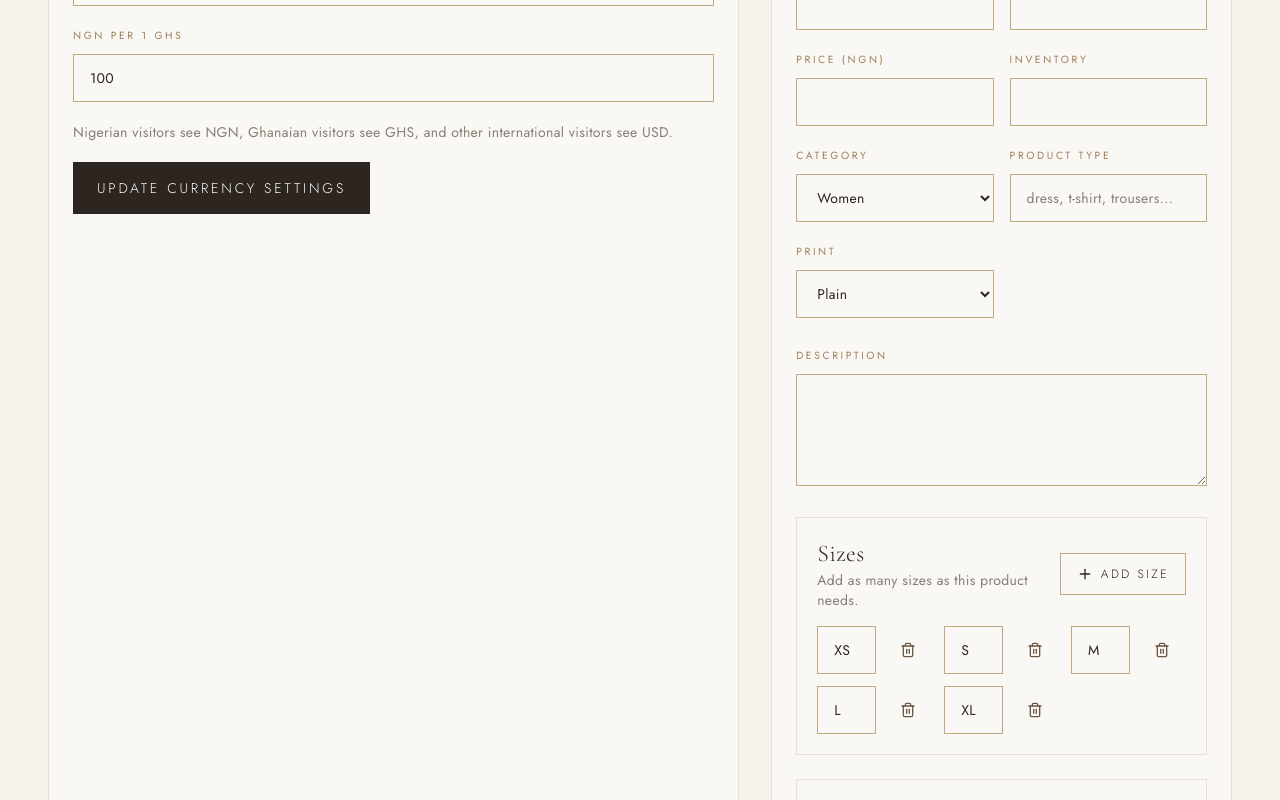
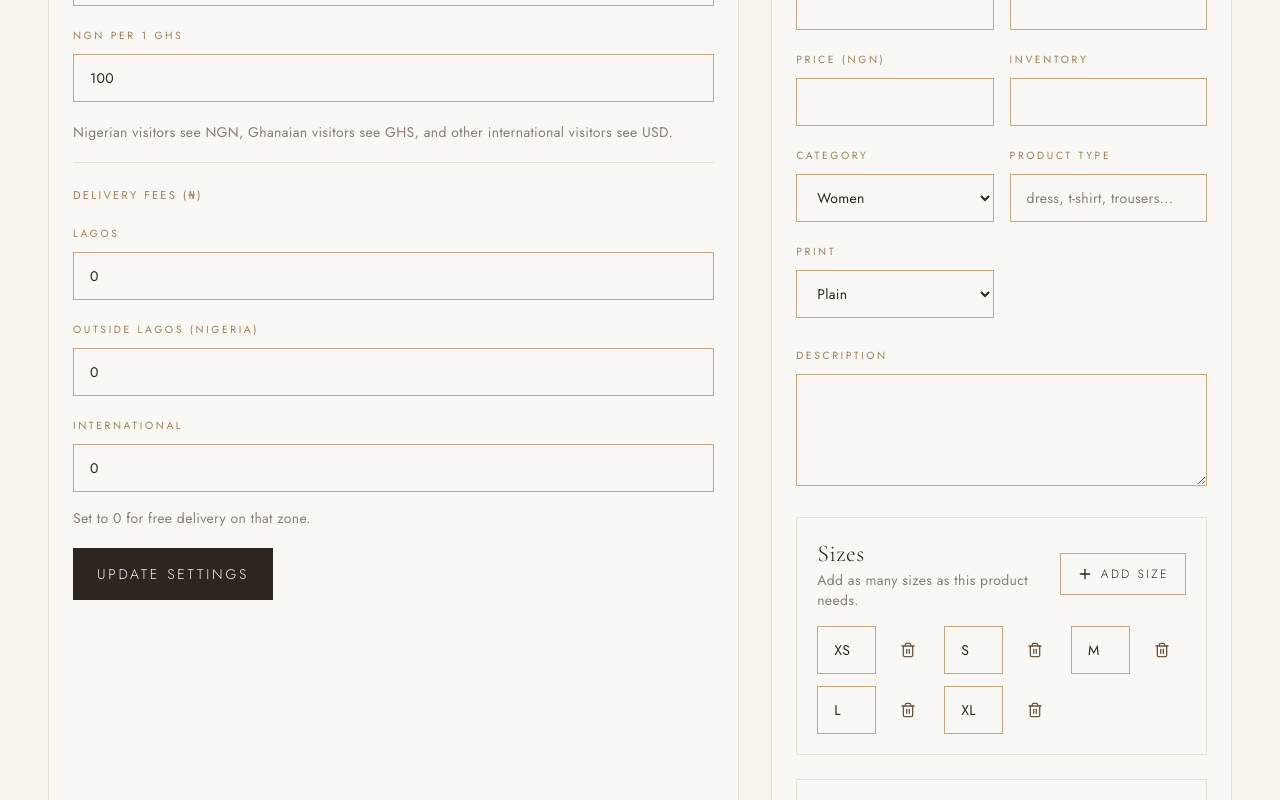
Before and after one commit to Caleboc1/e-com, a Next.js app: page /admin in a window 1280 px wide. Shown: the part 552-1352 px from the top of the page. Built offline with nearby package versions, Linux system fonts and the light colour scheme; no server answers; the database is empty; sample sign-in values are in the browser's storage.

Commit message:
feat: delivery and updates

```diff
--- a/app/api/paystack/initialize/route.ts
+++ b/app/api/paystack/initialize/route.ts
@@ -4,7 +4,7 @@ import { OrderStatus, type Prisma } from "@prisma/client";
 import { hasDatabaseUrl, prisma } from "@/lib/prisma";
 import { getStoreSettings } from "@/lib/store";
 import { getCurrencyForCountry } from "@/lib/storefront";
-import { getPaystackAmountInSubunits } from "@/lib/utils";
+import { getDeliveryFee, getPaystackAmountInSubunits } from "@/lib/utils";
 import type { CartItem, DeliveryDetails, OrderItem } from "@/types";
 
 export async function POST(request: Request) {
@@ -57,10 +57,12 @@ export async function POST(request: Request) {
     return NextResponse.json({ error: "Some cart items are no longer available." }, { status: 400 });
   }
 
-  const amount = cartItems.reduce((sum, item) => {
+  const itemsTotal = cartItems.reduce((sum, item) => {
     const product = productMap.get(item.productId);
     return sum + (product?.price ?? item.price) * item.quantity;
   }, 0);
+  const deliveryFee = getDeliveryFee(delivery.country, delivery.state, settings);
+  const amount = itemsTotal + deliveryFee;
   const chargedAmount = getPaystackAmountInSubunits(amount, currency, settings);
   const reference = `SAIIA_${Date.now()}`;
   const orderItems: OrderItem[] = cartItems.map((item) => {
--- a/components/admin/store-settings-form.tsx
+++ b/components/admin/store-settings-form.tsx
@@ -41,8 +41,28 @@ export function StoreSettingsForm({ settings }: { settings: StoreSettings }) {
       <p className="text-sm leading-7 text-text-muted">
         Nigerian visitors see NGN, Ghanaian visitors see GHS, and other international visitors see USD.
       </p>
+
+      <div className="border-t border-linen-dark pt-6">
+        <p className="mb-4 text-[0.7rem] uppercase tracking-[0.2em] text-clay-dark">Delivery Fees (₦)</p>
+        <div className="space-y-4">
+          <div className="space-y-2">
+            <Label htmlFor="lagosDeliveryFee">Lagos</Label>
+            <Input id="lagosDeliveryFee" name="lagosDeliveryFee" type="number" min="0" step="1" defaultValue={settings.lagosDeliveryFee} required />
+          </div>
+          <div className="space-y-2">
+            <Label htmlFor="nigeriaDeliveryFee">Outside Lagos (Nigeria)</Label>
+            <Input id="nigeriaDeliveryFee" name="nigeriaDeliveryFee" type="number" min="0" step="1" defaultValue={settings.nigeriaDeliveryFee} required />
+          </div>
+          <div className="space-y-2">
+            <Label htmlFor="internationalDeliveryFee">International</Label>
+            <Input id="internationalDeliveryFee" name="internationalDeliveryFee" type="number" min="0" step="1" defaultValue={settings.internationalDeliveryFee} required />
+          </div>
+        </div>
+        <p className="mt-3 text-sm leading-7 text-text-muted">Set to 0 for free delivery on that zone.</p>
+      </div>
+
       <Button type="submit" disabled={isPending}>
-        {isPending ? "Updating..." : "Update Currency Settings"}
+        {isPending ? "Updating..." : "Update Settings"}
       </Button>
     </form>
   );
--- a/components/store/checkout-client.tsx
+++ b/components/store/checkout-client.tsx
@@ -10,6 +10,7 @@ import { Input } from "@/components/ui/input";
 import { Label } from "@/components/ui/label";
 import { Textarea } from "@/components/ui/textarea";
 import { useStorefront } from "@/components/store/storefront-provider";
+import { getDeliveryFee } from "@/lib/utils";
 import type { DeliveryDetails } from "@/types";
 
 const DELIVERY_STORAGE_KEY = "saiia-delivery-details";
@@ -27,9 +28,10 @@ const emptyDetails: DeliveryDetails = {
 
 export function CheckoutClient({ paymentState }: { paymentState?: string }) {
   const { items, subtotal } = useCart();
-  const { currency, formatStorePrice } = useStorefront();
+  const { currency, settings, formatStorePrice } = useStorefront();
   const [details, setDetails] = useState<DeliveryDetails>(emptyDetails);
   const [detailsSaved, setDetailsSaved] = useState(false);
+  const [deliveryFee, setDeliveryFee] = useState<number | null>(null);
   const [isSubmitting, setIsSubmitting] = useState(false);
   const [errorMessage, setErrorMessage] = useState<string | null>(
     paymentState === "failed" ? "Payment was not completed. Review your details and try again." : null
@@ -54,13 +56,7 @@ export function CheckoutClient({ paymentState }: { paymentState?: string }) {
     }
   }, []);
 
-  const shippingMessage = useMemo(() => {
-    if (subtotal >= 150000) {
-      return "You qualify for free shipping.";
-    }
-
-    return `Add ${formatStorePrice(150000 - subtotal)} for free shipping.`;
-  }, [formatStorePrice, subtotal]);
+  const total = deliveryFee !== null ? subtotal + deliveryFee : subtotal;
 
   function updateField<K extends keyof DeliveryDetails>(key: K, value: DeliveryDetails[K]) {
     setDetails((current) => ({
@@ -73,6 +69,7 @@ export function CheckoutClient({ paymentState }: { paymentState?: string }) {
   function saveDetails(event: React.FormEvent<HTMLFormElement>) {
     event.preventDefault();
     window.localStorage.setItem(DELIVERY_STORAGE_KEY, JSON.stringify(details));
+    setDeliveryFee(getDeliveryFee(details.country, details.state, settings));
     setDetailsSaved(true);
     setErrorMessage(null);
   }
@@ -199,12 +196,27 @@ export function CheckoutClient({ paymentState }: { paymentState?: string }) {
             </div>
           </div>
 
-          <div className="space-y-2 border-t border-linen-dark pt-4">
+          <div className="space-y-3 border-t border-linen-dark pt-4">
             <div className="flex items-center justify-between text-sm">
               <span className="uppercase tracking-[0.18em] text-clay-dark">Subtotal</span>
               <span className="text-earth">{formatStorePrice(subtotal)}</span>
             </div>
-            <p className="text-sm text-text-muted">{shippingMessage}</p>
+            {deliveryFee !== null ? (
+              <div className="flex items-center justify-between text-sm">
+                <span className="uppercase tracking-[0.18em] text-clay-dark">Delivery</span>
+                <span className="text-earth">
+                  {deliveryFee === 0 ? "Free" : formatStorePrice(deliveryFee)}
+                </span>
+              </div>
+            ) : (
+              <p className="text-sm text-text-muted">Delivery fee will be shown after saving your details.</p>
+            )}
+            {deliveryFee !== null && (
+              <div className="flex items-center justify-between border-t border-linen-dark pt-3 text-sm font-medium">
+                <span className="uppercase tracking-[0.18em] text-charcoal">Total</span>
+                <span className="text-charcoal">{formatStorePrice(total)}</span>
+              </div>
+            )}
             {currency !== "NGN" ? (
               <p className="text-xs uppercase tracking-[0.14em] text-text-muted">
                 Prices are shown in {currency}. Paystack will charge {currency}.
--- a/lib/actions.ts
+++ b/lib/actions.ts
@@ -270,6 +270,9 @@ export async function updateStoreSettingsAction(
 
   const usdRate = Number(formData.get("usdRate") ?? 0);
   const ghsRate = Number(formData.get("ghsRate") ?? 0);
+  const lagosDeliveryFee = Number(formData.get("lagosDeliveryFee") ?? 0);
+  const nigeriaDeliveryFee = Number(formData.get("nigeriaDeliveryFee") ?? 0);
+  const internationalDeliveryFee = Number(formData.get("internationalDeliveryFee") ?? 0);
 
   if (!Number.isFinite(usdRate) || usdRate <= 0) {
     return actionError("Enter a valid USD rate.");
@@ -279,18 +282,36 @@ export async function updateStoreSettingsAction(
     return actionError("Enter a valid GHS rate.");
   }
 
+  if (!Number.isFinite(lagosDeliveryFee) || lagosDeliveryFee < 0) {
+    return actionError("Enter a valid Lagos delivery fee.");
+  }
+
+  if (!Number.isFinite(nigeriaDeliveryFee) || nigeriaDeliveryFee < 0) {
+    return actionError("Enter a valid Nigeria delivery fee.");
+  }
+
+  if (!Number.isFinite(internationalDeliveryFee) || internationalDeliveryFee < 0) {
+    return actionError("Enter a valid international delivery fee.");
+  }
+
   await prisma.storeSettings.upsert({
     where: {
       id: "default"
     },
     update: {
       usdRate,
-      ghsRate
+      ghsRate,
+      lagosDeliveryFee,
+      nigeriaDeliveryFee,
+      internationalDeliveryFee
     },
     create: {
       id: "default",
       usdRate,
-      ghsRate
+      ghsRate,
+      lagosDeliveryFee,
+      nigeriaDeliveryFee,
+      internationalDeliveryFee
     }
   });
 
--- a/lib/constants.ts
+++ b/lib/constants.ts
@@ -1,6 +1,7 @@
 export const NAV_LINKS = [
   { href: "/shop?category=women", label: "Women" },
   { href: "/shop?category=men", label: "Men" },
+  { href: "/shop?category=kids", label: "Kids" },
   { href: "/shop?print=adire", label: "Adire" },
   { href: "/about", label: "About" }
 ] as const;
--- a/lib/store.ts
+++ b/lib/store.ts
@@ -195,7 +195,10 @@ export async function getStoreSettings(): Promise<StoreSettings> {
 
     return {
       usdRate: settings.usdRate,
-      ghsRate: settings.ghsRate
+      ghsRate: settings.ghsRate,
+      lagosDeliveryFee: settings.lagosDeliveryFee,
+      nigeriaDeliveryFee: settings.nigeriaDeliveryFee,
+      internationalDeliveryFee: settings.internationalDeliveryFee
     };
   } catch (error) {
     console.error("Failed to fetch store settings via Prisma:", error);
--- a/lib/utils.ts
+++ b/lib/utils.ts
@@ -9,8 +9,20 @@ export function cn(...inputs: ClassValue[]) {
 
 export const defaultStoreSettings: StoreSettings = {
   usdRate: 1600,
-  ghsRate: 100
+  ghsRate: 100,
+  lagosDeliveryFee: 0,
+  nigeriaDeliveryFee: 0,
+  internationalDeliveryFee: 0
 };
+
+export function getDeliveryFee(country: string, state: string, settings: StoreSettings): number {
+  const c = country.trim().toLowerCase();
+  const s = state.trim().toLowerCase();
+  const isNigeria = c === "nigeria" || c === "ng" || c === "nga";
+  if (!isNigeria) return settings.internationalDeliveryFee;
+  if (s === "lagos") return settings.lagosDeliveryFee;
+  return settings.nigeriaDeliveryFee;
+}
 
 function getCurrencyLocale(currency: StoreCurrency) {
   if (currency === "USD") {
--- a/types/index.ts
+++ b/types/index.ts
@@ -103,6 +103,9 @@ export type StoreCurrency = "NGN" | "GHS" | "USD";
 export interface StoreSettings {
   usdRate: number;
   ghsRate: number;
+  lagosDeliveryFee: number;
+  nigeriaDeliveryFee: number;
+  internationalDeliveryFee: number;
 }
 
 export interface ActionResult {
```
Also changed, not shown: app/(store)/about/page.tsx (+7 -6 lines), 2 other files (tests, documents, lock files or other folders).
